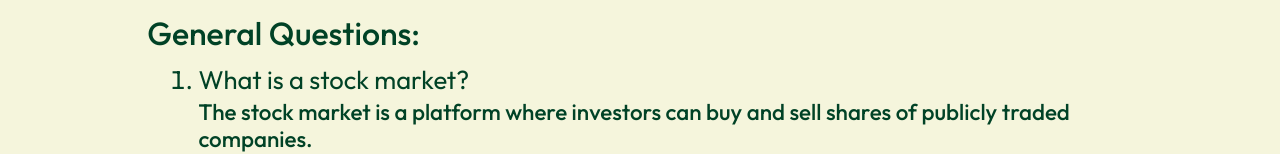
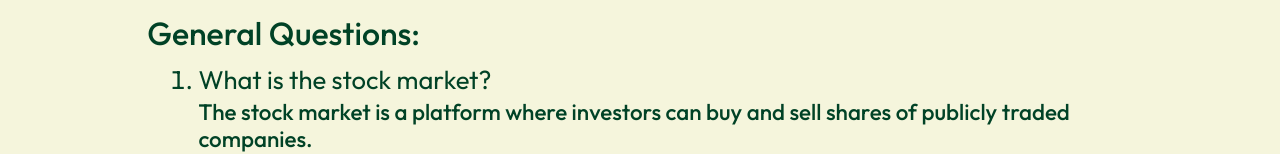
Before and after one commit to rthomas877/Veritas-Alpha, a React (Create React App) app in the folder varun/: page /faq in a window 1280 px wide. Shown: the part 181-335 px from the top of the page. Built offline with nearby package versions, Linux system fonts and the light colour scheme; a web font is replaced by a local one.

Commit message:
Small verbage changes

```diff
--- a/varun/src/components/QuestionsList.js
+++ b/varun/src/components/QuestionsList.js
@@ -4,7 +4,7 @@ function QuestionList() {
             <h1 className="FAQTitle">FAQs</h1>
             <h2 className="FAQCategory">General Questions:</h2>
             <ol className="FAQQuestions">
-                <li>What is a stock market?</li>
+                <li>What is the stock market?</li>
                 <h3 className="FAQAnswer">The stock market is a platform where investors can buy and sell shares of publicly traded companies.</h3>
                 <li>How do I get started with investing?</li>
                 <h3 className="FAQAnswer">You'll need to open a brokerage account, fund it, and research stocks before making any investments.</h3>
```
